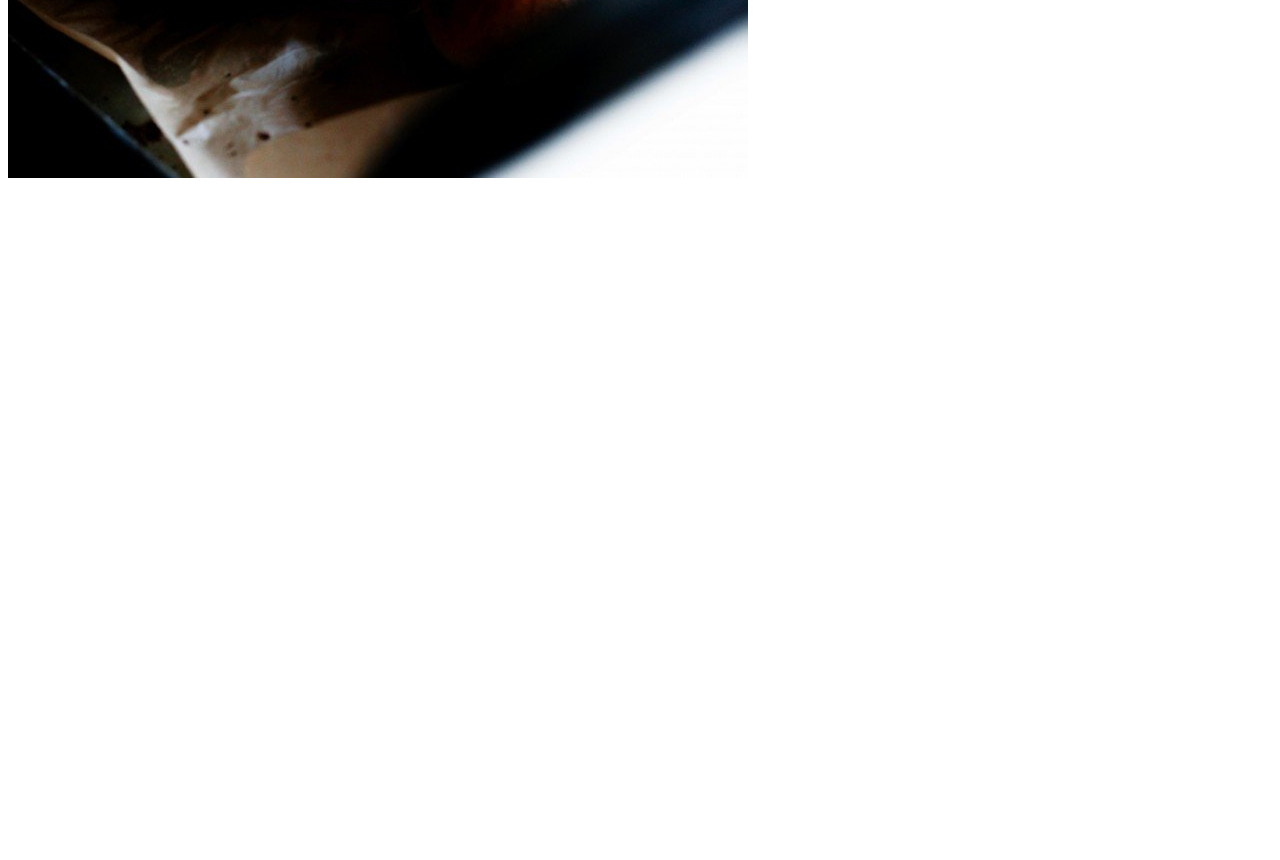
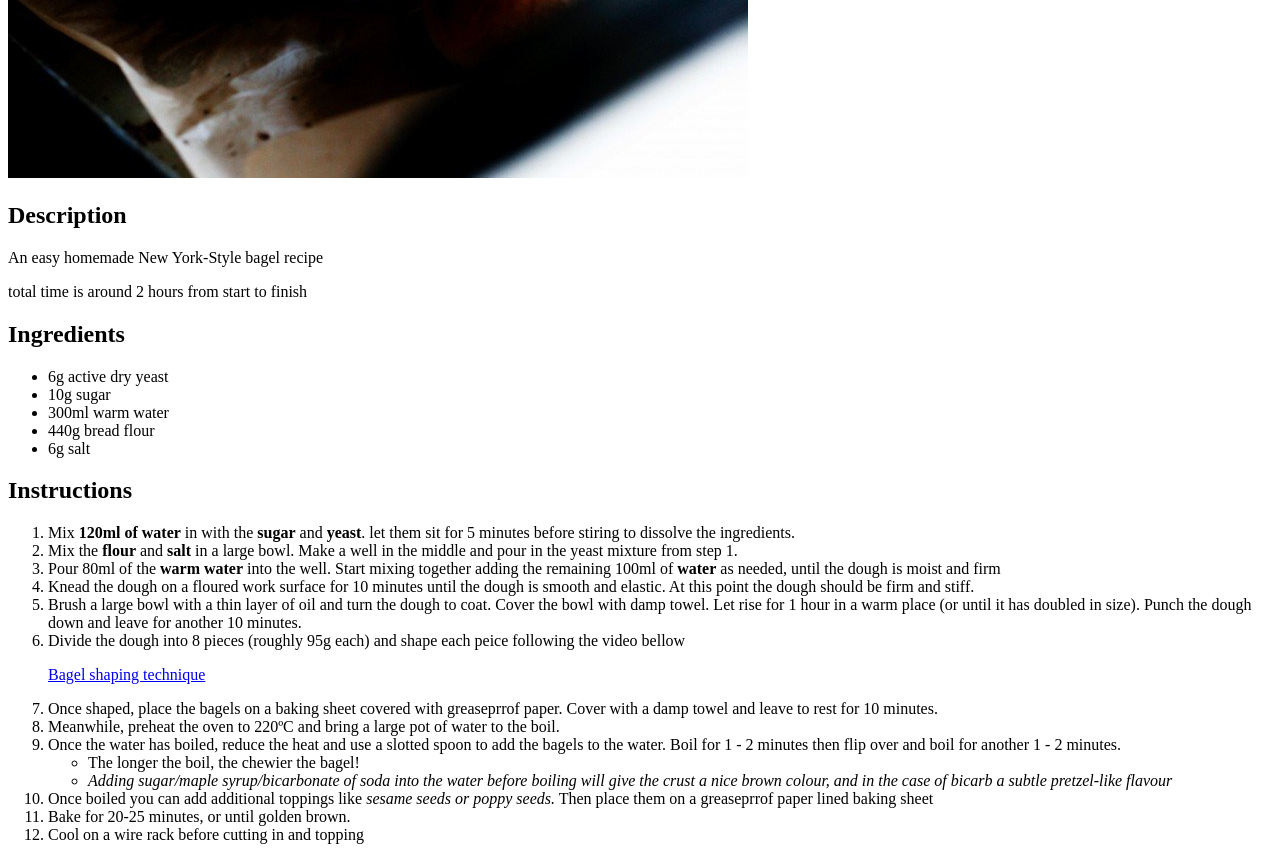
Before and after one commit to MattJak5/odin-recipes, a plain HTML site: page recipes/bagels.html in a window 1280 px wide. Shown: the part 508-1368 px from the top of the page. Before the commit the page ends 800 px from the top, so only its background shows below. Drawn offline with Linux system fonts and the light colour scheme.

Commit message:
Ingredients and instructions added to bagels.html

```diff
--- a/recipes/bagels.html
+++ b/recipes/bagels.html
@@ -5,9 +5,44 @@
     <meta charste="UTF-8">
     <title>Bages</title>
 </head>
+
 <body>
     <h1>BAGELS</h1>
-    <p><a href="../index.html">Homepage</a></p>
-    <img src="../images/bagels.jpg">
+        <p><a href="../index.html">Homepage</a></p>
+        <img src="../images/bagels.jpg">
+    <h2>Description</h2>
+        <p>An easy homemade New York-Style bagel recipe</p>
+        <p> total time is around 2 hours from start to finish</p>
+    <h2>Ingredients</h2>
+    <ul>
+        <li>6g active dry yeast</li>
+        <li>10g sugar</li>
+        <li>300ml warm water</li>
+        <li>440g bread flour</li>
+        <li>6g salt</li>
+    </ul>
 
+    <h2>Instructions</h2>
+        <ol>
+            <li>Mix <strong>120ml of water</strong> in with the <strong>sugar</strong> and <strong>yeast</strong>. let them sit for 5 minutes before stiring to dissolve the ingredients.
+            <li>Mix the <strong>flour</strong> and <strong>salt</strong> in a large bowl. Make a well in the middle and pour in the yeast mixture from step 1.</li>
+            <li>Pour 80ml of the <strong>warm water</strong> into the well. Start mixing together adding the remaining 100ml of <strong>water</strong> as needed, until the dough is moist and firm</li>
+            <li>Knead the dough on a floured work surface for 10 minutes until the dough is smooth and elastic. At this point the dough should be firm and stiff.</li>
+            <li>Brush a large bowl with a thin layer of oil and turn the dough to coat. Cover the bowl with damp towel. Let rise for 1 hour in a warm place (or until it has doubled in size). Punch the dough down and leave for another 10 minutes.</li>
+            <li>Divide the dough into 8 pieces (roughly 95g each) and shape each peice following the video bellow</li>
+            <p><a href="https://www.youtube.com/watch?v=ZxAV3NdW5AU">Bagel shaping technique</a></p>
+            <li>Once shaped, place the bagels on a baking sheet covered with greaseprrof paper. Cover with a damp towel and leave to rest for 10 minutes.</li>
+            <li>Meanwhile, preheat the oven to 220ºC and bring a large pot of water to the boil.</li>
+            <li>Once the water has boiled, reduce the heat and use a slotted spoon to add the bagels to the water. Boil for 1 - 2 minutes then flip over and boil for another 1 - 2 minutes.
+                <ul>
+                    <li>The longer the boil, the chewier the bagel!</li>
+                    <li><em>Adding sugar/maple syrup/bicarbonate of soda into the water before boiling will give the crust a nice brown colour, and in the case of bicarb a subtle pretzel-like flavour</em></li>
+                </ul>
+            <li>Once boiled you can add additional toppings like <em>sesame seeds or poppy seeds.</em> Then place them on a greaseprrof paper lined baking sheet</li>
+            <li>Bake for 20-25 minutes, or until golden brown.</li>
+            <li>Cool on a wire rack before cutting in and topping</li>
+        </ol>
+
+
+        </ol>
 </body>
```
